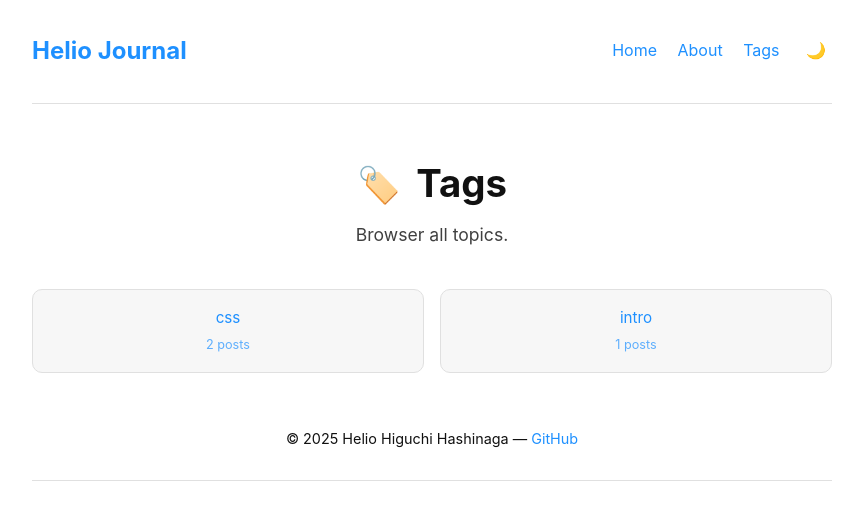
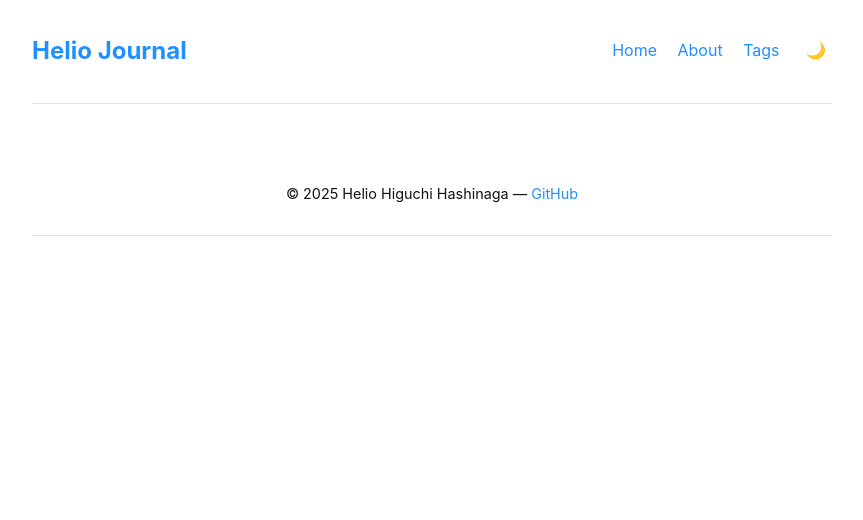
Before and after one commit to heliohashinaga/helio-journal, a Jekyll site: the page built from tags.md, in a window 1280 px wide. Shown: the top 520 px of the page, without its empty margins (208-1071 px from the left). Built offline with Jekyll 4.4.1, drawn with Linux system fonts in a browser that asks for light colours.

Commit message:
Merge tags

```diff
--- a/tags.md
+++ b/tags.md
@@ -1,22 +1,7 @@
 ---
 layout: default
 title: Tags
-icon: "🏷️"
+icon: 🏷️
+subtitle: "Browser all topics."
 permalink: /tags
 ---
-
-{% include page-header.html
-   title="Tags"
-   icon="🏷️"
-   subtitle="Browser all topics."
-%}
-
-<div class="tag-grid">
-    {% assign sorted_tags = site.tags | sort %}
-    {% for tag in sorted_tags %}
-      <a class="tag-box" href="/tag/{{ tag[0] }}/">
-        <span>{{ tag[0] }}</span>
-        <small>{{ tag[1].size }} posts</small>
-      </a>
-    {% endfor %}
-</div>
```
